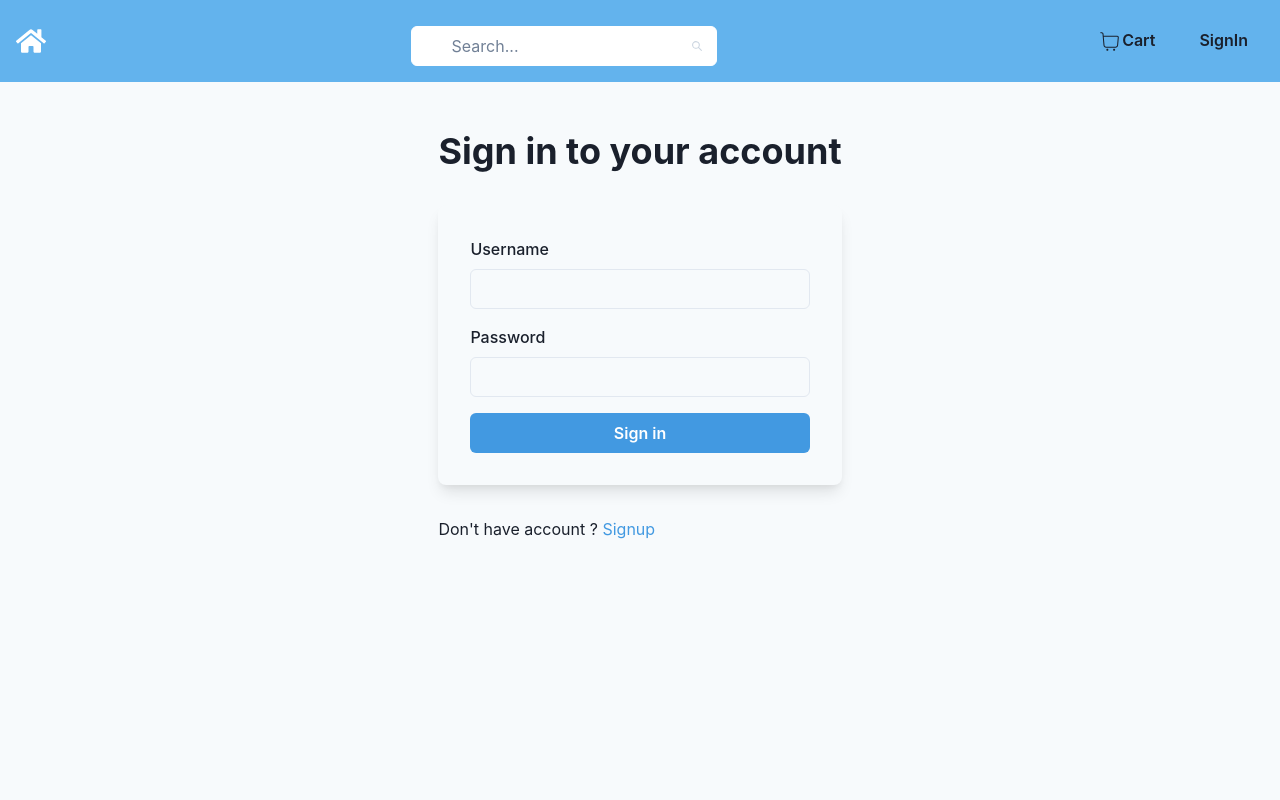
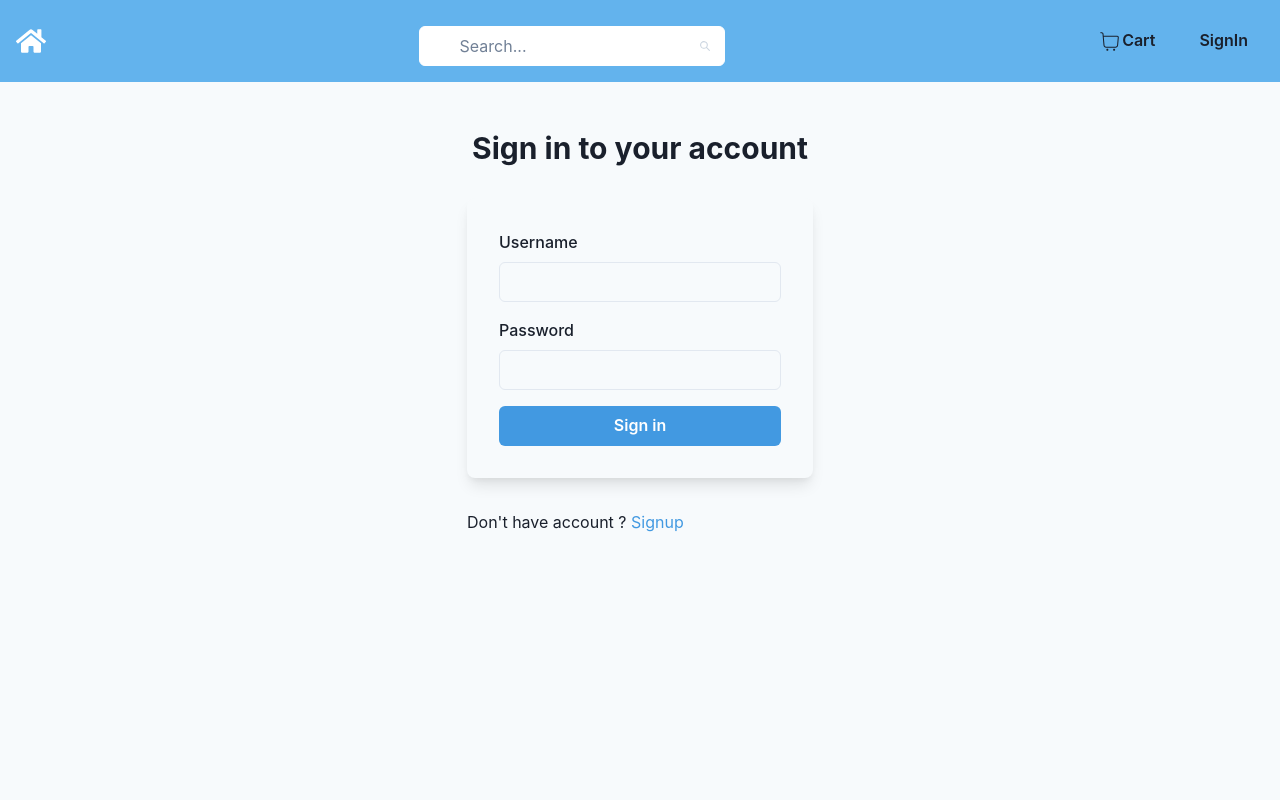
Before and after one commit to sohangpurh53/EccomerceReactWithSlugfield, a React (Create React App) app: page /signin in a window 1280 px wide. Shown: the top 800 px of the page. Built offline with nearby package versions, Linux system fonts and the light colour scheme.

Commit message:
Frontend  Updated

```diff
--- a/src/components/Header.js
+++ b/src/components/Header.js
@@ -102,7 +102,7 @@ const Header = () => {
         <Spacer />
 
         <Center>
-          <InputGroup maxW={{base:'150px' , md:'md', lg:'lg'}} mt={'10px'}>
+          <InputGroup ml={4} maxW={{base:'175px' , md:'md', lg:'lg'}} mt={'10px'}>
             <InputRightElement >
               <IconButton
                 bg={'white'}
@@ -138,14 +138,17 @@ const Header = () => {
 
 
         <Spacer />
-        {isSmallerThanMd ?  <><Stack>
-          {accessToken? <Button fontWeight={'bold'} fontSize={{base:'12px', md:'md', lg:'lg'}} variant="ghost" as={RouterLink} to="/signout/" onClick={handleDrawerClose}>SignOut</Button>:
-                      <Button fontWeight={'bold'} fontSize={{base:'12px', md:'md', lg:'lg'}} variant="ghost" as={RouterLink} to="/signin/" onClick={handleDrawerClose}>SignIn</Button>}
+        {isSmallerThanMd ?  <>
+          <Stack ml={3} mr={-4} spacing={0} direction='row' align={'center'}>
+        <Link  color={'white'} fontWeight={'normal'} fontSize={{base:'27px', md:'md', lg:'lg'}}  variant="ghost" as={RouterLink} to="/cart/"><CiShoppingCart /></Link>
+        {accessToken? <Button bg={'white'} fontWeight={'bold'} fontSize={{base:'14px', md:'md', lg:'lg'}} variant="ghost" as={RouterLink} to="/signout/" onClick={handleDrawerClose}>SignOut</Button>:
+                      <Button color={'white'} fontWeight={'normal'} fontFamily={'serif'} fontSize={{base:'14px', md:'md', lg:'lg'}} variant="ghost" as={RouterLink} to="/signin/" onClick={handleDrawerClose}>SignIn</Button>}
         </Stack>
-        <Stack>
-        <Link color={'black'} fontWeight={'normal'} fontSize={{base:'25px', md:'md', lg:'lg'}}  variant="ghost" as={RouterLink} to="/cart/"><CiShoppingCart /></Link>
 
-        </Stack> </>:'' }
+        {/* <Stack spacing={5}>
+
+        </Stack> */}
+         </>:'' }
 
 
         {isSmallerThanMd ? (
--- a/src/components/auth/UserSignin.js
+++ b/src/components/auth/UserSignin.js
@@ -115,7 +115,7 @@ const UserSignin = () => {
       bg={bgColor}>
       <Stack spacing={8} mx={'auto'} maxW={'lg'} py={12} px={6}>
         <Stack align={'center'}>
-          <Heading fontSize={'4xl'}>Sign in to your account</Heading>
+          <Heading fontSize={{base:'md', md:'md', lg:'3xl'}}>Sign in to your account</Heading>
 
         </Stack>
         <Box
```
